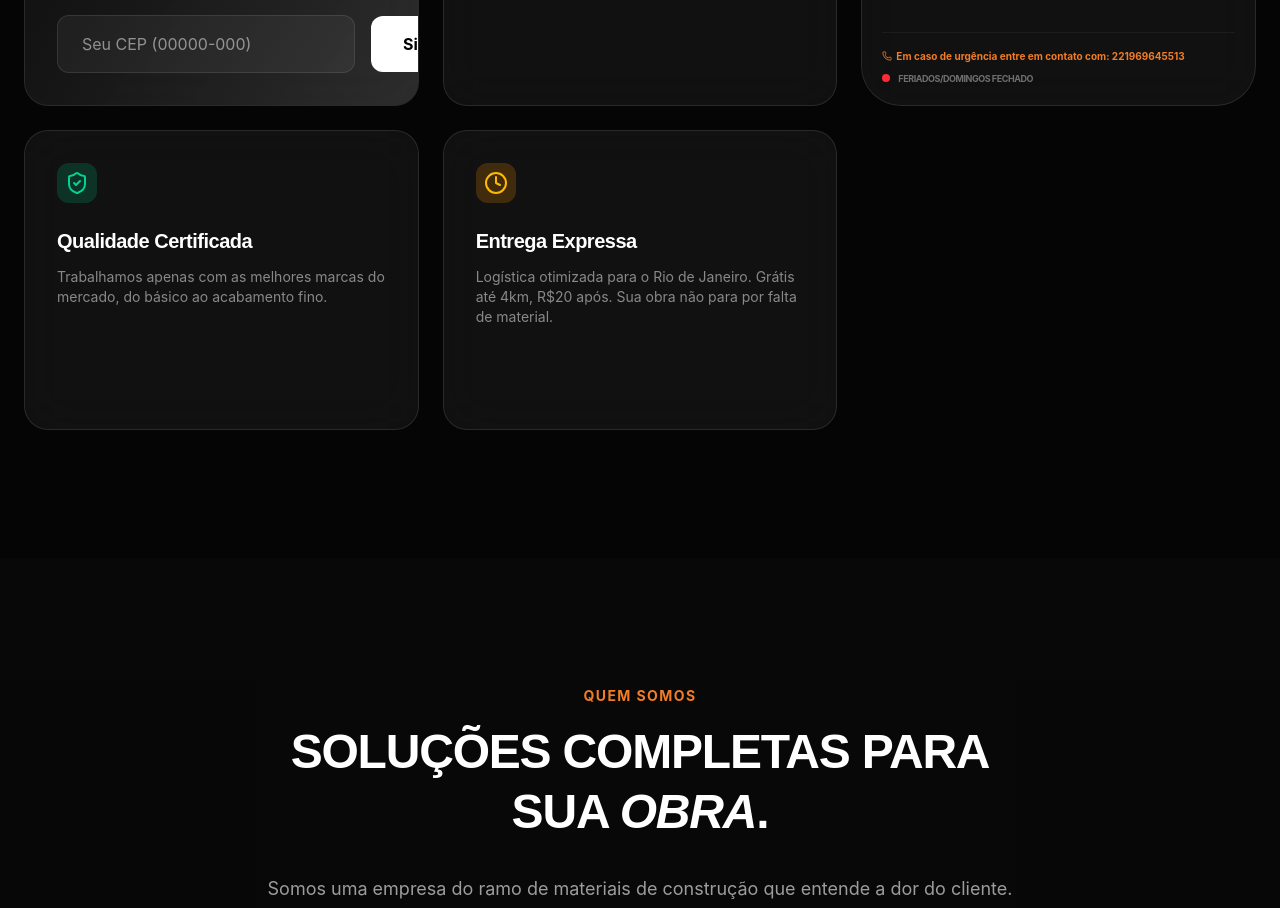
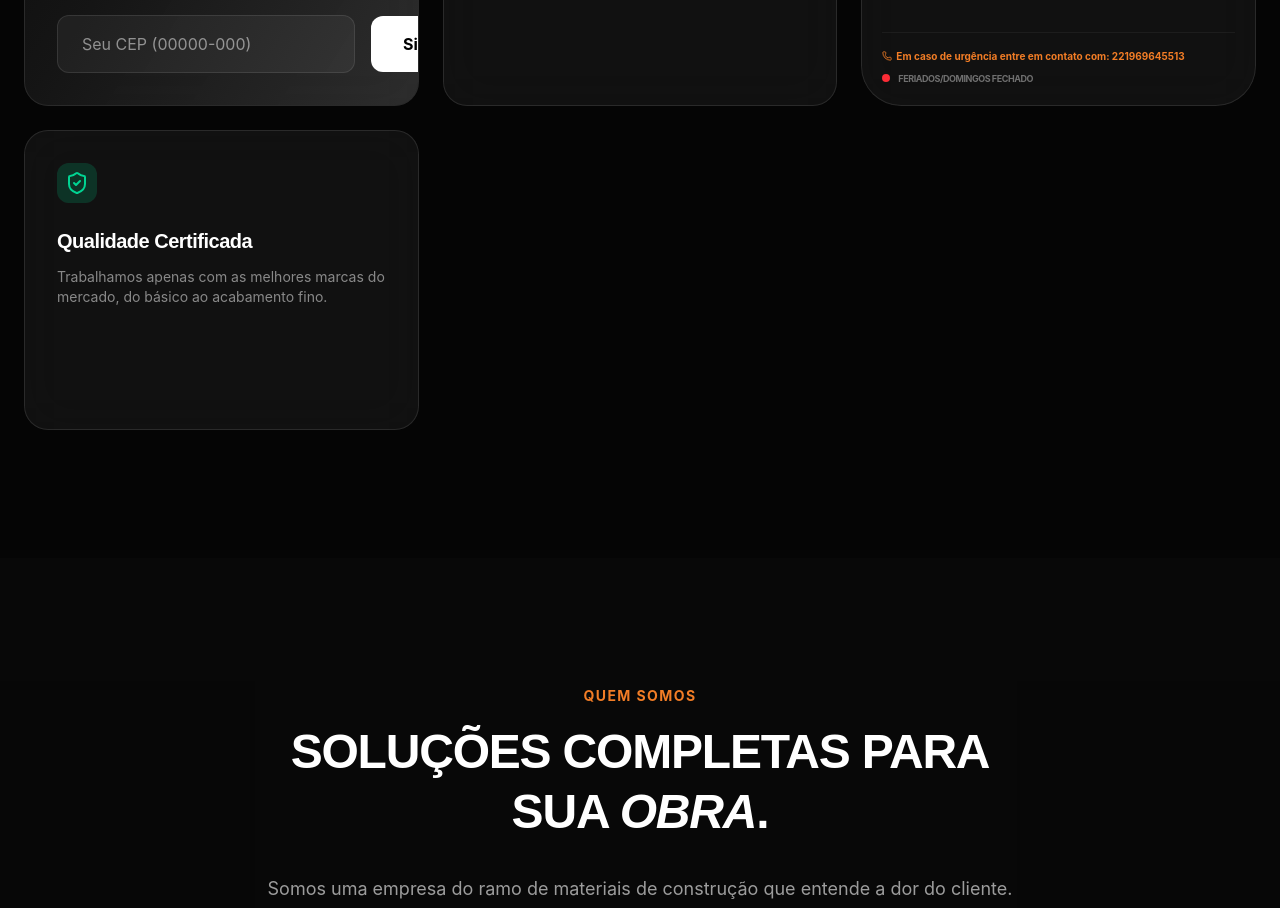
Before and after one commit to flordrive2018-maker/Ednaldo-C, a React (Vite) app: page / in a window 1280 px wide. Shown: the part 1860-2768 px from the top of the page. Built offline with nearby package versions, Linux system fonts and the light colour scheme; grey boxes are pictures that could not be loaded.

Commit message:
feat: Remove express delivery card
Removes the "Entrega Expressa" (Express Delivery) card from the services section. This simplifies the UI by removing a feature that is not a primary focus of the landing page.

```diff
--- a/src/App.tsx
+++ b/src/App.tsx
@@ -557,15 +557,6 @@ export default function App() {
               <h3 className="text-xl font-bold mb-3">Qualidade Certificada</h3>
               <p className="text-sm text-white/50">Trabalhamos apenas com as melhores marcas do mercado, do básico ao acabamento fino.</p>
             </div>
-
-            {/* Speed Card */}
-            <div className="bento-item scroll-reveal">
-              <div className="w-10 h-10 bg-amber-500/20 rounded-xl flex items-center justify-center mb-6">
-                <Clock className="text-amber-400" />
-              </div>
-              <h3 className="text-xl font-bold mb-3">Entrega Expressa</h3>
-              <p className="text-sm text-white/50">Logística otimizada para o Rio de Janeiro. Grátis até 4km, R$20 após. Sua obra não para por falta de material.</p>
-            </div>
           </div>
         </section>
 
```
